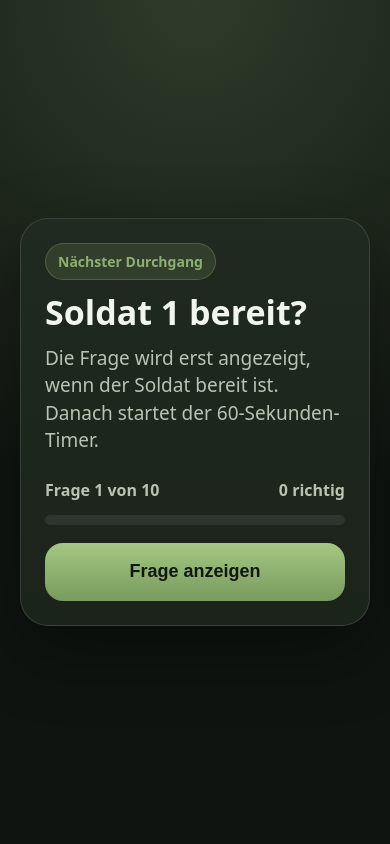
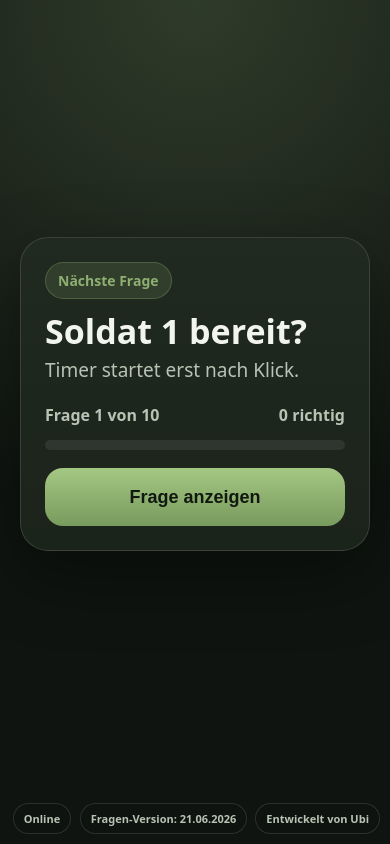
Before and after one commit to WayningS/BW-Quiz, a plain HTML site: page index.html in a window 390 px wide. Both pictures are taken after a click on the button "Quiz starten". Drawn offline with Linux system fonts and the light colour scheme.

Commit message:
Add files via upload

```diff
--- a/app.js
+++ b/app.js
@@ -1,5 +1,6 @@
 const TOTAL_QUESTIONS = 10;
 const QUESTION_TIME = 60;
+const TIMER_WARNING_TIME = 10;
 
 let allQuestions = [];
 let quizQuestions = [];
@@ -13,6 +14,7 @@ let jokerPenaltySelectedForCurrentQuestion = false;
 let timerInterval = null;
 let timeLeft = QUESTION_TIME;
 let questionResolved = false;
+let offlineReady = false;
 
 const startScreen = document.getElementById("start-screen");
 const readyScreen = document.getElementById("ready-screen");
@@ -50,6 +52,8 @@ const totalSquats = document.getElementById("total-squats");
 const timerWrapper = document.getElementById("timer-wrapper");
 const timerSeconds = document.getElementById("timer-seconds");
 const timerRing = document.getElementById("timer-ring");
+const connectionStatus = document.getElementById("connection-status");
+const questionVersion = document.getElementById("question-version");
 
 const CIRCLE_RADIUS = 80;
 const CIRCLE_CIRCUMFERENCE = 2 * Math.PI * CIRCLE_RADIUS;
@@ -63,7 +67,19 @@ async function loadQuestions() {
     throw new Error("fragen.json konnte nicht geladen werden.");
   }
 
-  allQuestions = await response.json();
+  const data = await response.json();
+  const questionData = Array.isArray(data) ? data : data.fragen;
+  const version = Array.isArray(data) ? "ohne Angabe" : data.version || "ohne Angabe";
+
+  if (!Array.isArray(questionData)) {
+    throw new Error("fragen.json hat kein gültiges Fragenformat.");
+  }
+
+  allQuestions = questionData.filter((question) => question.aktiv !== false);
+
+  if (questionVersion) {
+    questionVersion.textContent = `Fragen-Version: ${version}`;
+  }
 }
 
 function shuffle(array) {
@@ -85,6 +101,19 @@ function setAnswerButtonsLocked(locked) {
   });
 }
 
+function updateConnectionStatus() {
+  if (!connectionStatus) return;
+
+  if (!navigator.onLine) {
+    connectionStatus.textContent = offlineReady ? "Offline bereit" : "Offline";
+  } else {
+    connectionStatus.textContent = offlineReady ? "Online / offline bereit" : "Online";
+  }
+
+  connectionStatus.classList.toggle("is-offline", !navigator.onLine);
+  connectionStatus.classList.toggle("is-ready", offlineReady);
+}
+
 function startQuiz() {
   currentIndex = 0;
   correctCount = 0;
@@ -93,7 +122,7 @@ function startQuiz() {
   quizQuestions = shuffle(allQuestions).slice(0, TOTAL_QUESTIONS);
 
   if (quizQuestions.length < TOTAL_QUESTIONS) {
-    alert(`Du brauchst mindestens ${TOTAL_QUESTIONS} Fragen in fragen.json.`);
+    alert(`Du brauchst mindestens ${TOTAL_QUESTIONS} aktive Fragen in fragen.json.`);
     return;
   }
 
@@ -169,6 +198,7 @@ function startQuestionTimer() {
   updateTimerVisuals();
   if (timerWrapper) {
     timerWrapper.classList.remove("time-up");
+    timerWrapper.classList.remove("timer-warning");
   }
 
   timerInterval = setInterval(() => {
@@ -203,6 +233,10 @@ function updateTimerVisuals() {
     timerRing.style.strokeDashoffset = `${dashOffset}`;
   }
 
+  if (timerWrapper) {
+    timerWrapper.classList.toggle("timer-warning", timeLeft > 0 && timeLeft <= TIMER_WARNING_TIME && !questionResolved);
+  }
+
 }
 
 
@@ -223,7 +257,10 @@ function handleTimeUp() {
 
   if (jokerBox) jokerBox.classList.toggle("hidden", !jokerPenaltyPending);
   if (jokerChoice) jokerChoice.classList.toggle("hidden", !jokerPenaltyPending);
-  if (timerWrapper) timerWrapper.classList.add("time-up");
+  if (timerWrapper) {
+    timerWrapper.classList.remove("timer-warning");
+    timerWrapper.classList.add("time-up");
+  }
 
   feedbackEl.classList.remove("hidden");
   feedbackEl.classList.remove("good");
@@ -374,6 +411,9 @@ startBtn.addEventListener("click", startQuiz);
 readyBtn.addEventListener("click", showCurrentQuestion);
 restartBtn.addEventListener("click", confirmResetToStartScreen);
 nextBtn.addEventListener("click", nextQuestion);
+window.addEventListener("online", updateConnectionStatus);
+window.addEventListener("offline", updateConnectionStatus);
+updateConnectionStatus();
 
 loadQuestions().catch((error) => {
   console.error(error);
@@ -384,6 +424,11 @@ if ("serviceWorker" in navigator) {
   window.addEventListener("load", () => {
     navigator.serviceWorker.register("./service-worker.js")
       .then((registration) => registration.update())
+      .then(() => navigator.serviceWorker.ready)
+      .then(() => {
+        offlineReady = true;
+        updateConnectionStatus();
+      })
       .catch((error) => console.error("Service Worker konnte nicht registriert werden.", error));
   });
 }
--- a/fragen.json
+++ b/fragen.json
@@ -1,4 +1,6 @@
-[
+{
+  "version": "21.06.2026",
+  "fragen": [
   {
     "frage": "Wann wurde die Bundeswehr gegründet?",
     "antworten": {
@@ -11,6 +13,7 @@
     "erklaerung": "Die Bundeswehr wurde am 12. November 1955 durch die Ernennung der ersten 101 Soldaten in der Bonner Ermekeilkaserne gegründet."
   },
   {
+    "aktiv": false,
     "frage": "Welches Symbol ist stark mit der Bundeswehr verbunden?",
     "antworten": {
       "A": "Roter Stern",
@@ -55,6 +58,7 @@
     "erklaerung": "Sie wurde ab 1937 erbaut und erhielt am 7. Juli 1969 den Namen „Waldkaserne“."
   },
   {
+    "aktiv": false,
     "frage": "Wie viele Einsätze und Anerkannte Missionen sind zurzeit Aktiv?",
     "antworten": {
       "A": "14",
@@ -131,4 +135,5 @@
     "richtig": "C",
     "erklaerung": "Der Hauptsitz befindet sich in Brüssel, Belgien."
   }
-]
+  ]
+}
--- a/index.html
+++ b/index.html
@@ -45,9 +45,9 @@
     </section>
 
     <section id="ready-screen" class="card hidden">
-      <div class="badge">Nächster Durchgang</div>
+      <div class="badge">Nächste Frage</div>
       <h1 id="ready-title">Soldat 1 bereit?</h1>
-      <p class="ready-text">Die Frage wird erst angezeigt, wenn der Soldat bereit ist. Danach startet der 60-Sekunden-Timer.</p>
+      <p class="ready-text">Timer startet erst nach Klick.</p>
       <div class="top-row">
         <span id="ready-progress">Frage 1 von 10</span>
         <span id="ready-score">0 richtig</span>
@@ -117,6 +117,12 @@
     </section>
   </main>
 
+  <div class="app-corner" aria-live="polite">
+    <span id="connection-status">Online</span>
+    <span id="question-version">Fragen-Version: lädt...</span>
+    <span>Entwickelt von Ubi</span>
+  </div>
+
   <script src="app.js"></script>
 </body>
 </html>
--- a/service-worker.js
+++ b/service-worker.js
@@ -1,4 +1,4 @@
-const CACHE_NAME = "bw-quiz-offline-v1";
+const CACHE_NAME = "bw-quiz-offline-v2";
 const APP_ASSETS = [
   "./",
   "./index.html",
--- a/style.css
+++ b/style.css
@@ -26,7 +26,7 @@ html, body {
   min-height: 100vh;
   display: grid;
   place-items: center;
-  padding: 20px;
+  padding: 20px 20px 76px;
 }
 
 .card {
@@ -76,7 +76,45 @@ h2 {
   color: var(--muted);
   font-size: 19px;
   line-height: 1.45;
-  margin: 0 0 24px;
+  margin: 0 0 20px;
+}
+
+#ready-screen h1 {
+  margin-bottom: 10px;
+}
+
+.app-corner {
+  position: fixed;
+  right: 18px;
+  bottom: 16px;
+  z-index: 10;
+  display: flex;
+  flex-wrap: wrap;
+  justify-content: flex-end;
+  gap: 8px;
+  max-width: min(680px, calc(100vw - 36px));
+  color: var(--muted);
+  font-size: 12px;
+  font-weight: 800;
+  pointer-events: none;
+}
+
+.app-corner span {
+  padding: 7px 10px;
+  border: 1px solid var(--border);
+  border-radius: 999px;
+  background: rgba(15, 20, 16, .82);
+  backdrop-filter: blur(10px);
+}
+
+#connection-status.is-ready {
+  color: var(--accent);
+  border-color: rgba(143, 175, 114, .4);
+}
+
+#connection-status.is-offline {
+  color: var(--danger);
+  border-color: rgba(211, 106, 93, .45);
 }
 
 .info-box {
@@ -347,6 +385,25 @@ button:active {
   stroke: var(--danger);
 }
 
+.timer-warning .timer-ring {
+  stroke: var(--danger);
+}
+
+.timer-warning .timer-seconds {
+  color: var(--danger);
+  animation: timerPulse .8s ease-in-out infinite;
+}
+
+@keyframes timerPulse {
+  0%, 100% {
+    transform: scale(1);
+  }
+
+  50% {
+    transform: scale(1.08);
+  }
+}
+
 @media (max-width: 520px) {
   .timer-circle,
   .timer-svg {
@@ -356,6 +413,14 @@ button:active {
 
   .timer-seconds {
     font-size: 46px;
+  }
+
+  .app-corner {
+    right: 10px;
+    bottom: 10px;
+    justify-content: center;
+    max-width: calc(100vw - 20px);
+    font-size: 11px;
   }
 }
 
```
Also changed, not shown: README.txt.
